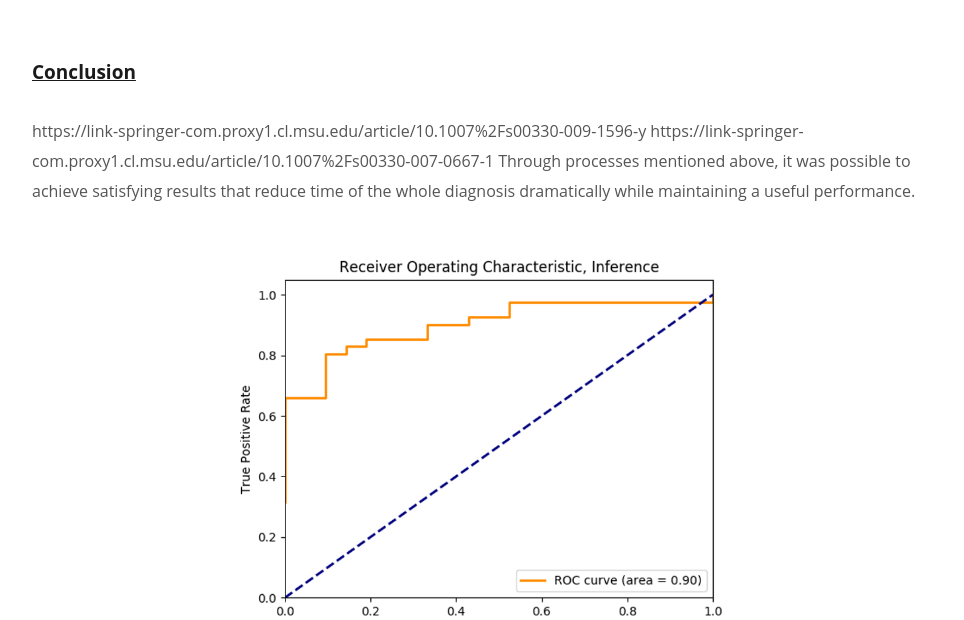
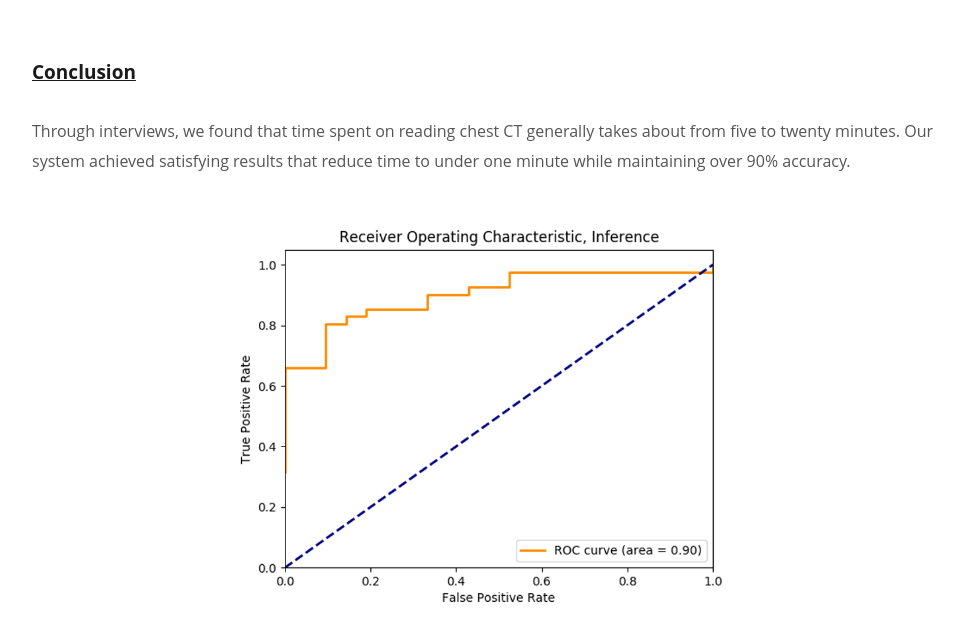
Before and after one commit to HyungKyu-Kim/HyungKyu-Kim.github.io, a Jekyll site: the page built from _posts/2019-04-13-Lung Cancer Diagnosis Clinical Decision Support System.md, in a window 1280 px wide and 1400 px high, scrolled down 9221 px, cut to the strip 140-760 px from the top of the window. Shown: the whole strip, without its empty margins (148-1112 px from the left). Built offline with Jekyll 4.4.1, drawn with Linux system fonts in a browser that asks for light colours.

Commit message:
Modify postings

```diff
--- a/_posts/2019-04-13-Lung Cancer Diagnosis Clinical Decision Support System.md
+++ b/_posts/2019-04-13-Lung Cancer Diagnosis Clinical Decision Support System.md
@@ -165,9 +165,8 @@ From those features, the system got simple but powerful improvement.
 ![Alt text](/images/medipixel/mp_chest_models.png)
 
 ##### Conclusion
-https://link-springer-com.proxy1.cl.msu.edu/article/10.1007%2Fs00330-009-1596-y
-https://link-springer-com.proxy1.cl.msu.edu/article/10.1007%2Fs00330-007-0667-1
-Through processes mentioned above, it was possible to achieve satisfying results that reduce time of the whole diagnosis dramatically while maintaining a useful performance.
+Through interviews, we found that time spent on reading chest CT generally takes about from five to twenty minutes.
+Our system achieved satisfying results that reduce time to under one minute while maintaining over 90% accuracy.
 
 <figure>
   <img src="/images/medipixel/mp_chest_auc.png" width="60%">
--- a/_sass/_layout.scss
+++ b/_sass/_layout.scss
@@ -128,8 +128,9 @@ body {
 }
 
 .posts__item {
+  display: flex;
   margin: 0;
-  overflow: auto;
+  align-items: center;
 }
 .posts__item::after {
   content: '';
@@ -146,7 +147,7 @@ body {
 
 .post__contents{
   float: right;
-  width: 45%;
+  width: 50%;
 }
 
 
@@ -161,7 +162,7 @@ body {
     color: rgb(85, 85, 85);
     font-family: "Open Sans";
     font-size: 16px;
-    line-height: 25px;
+    line-height: 27px;
     margin-top: 20px;
     margin-bottom: 20px;
 }
@@ -183,6 +184,7 @@ body {
     position: relative;
     vertical-align: middle;
     width: 50%;
+    margin-right: 5%
 }
 @media (max-width:700px){
   .posts__thumbnail{
```
Also changed, not shown: _posts/2019-04-28-Floor flatness measuring device.md (+78 -25 lines), images/private/flat_SLAM.png (added), images/private/flat_comparison.PNG (renamed from images/private/comparison_flat.PNG), images/private/flat_data.png (added), images/private/flat_map.png (added), 14 other files.
